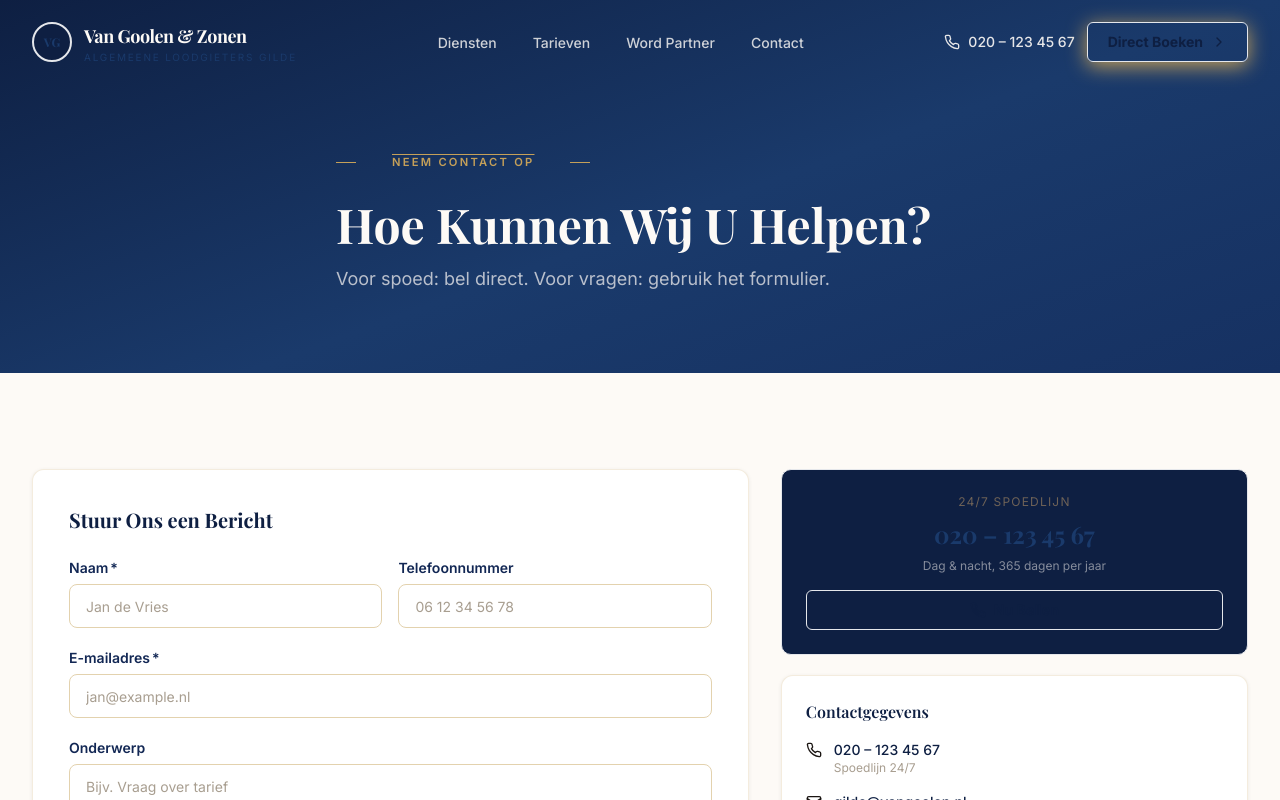
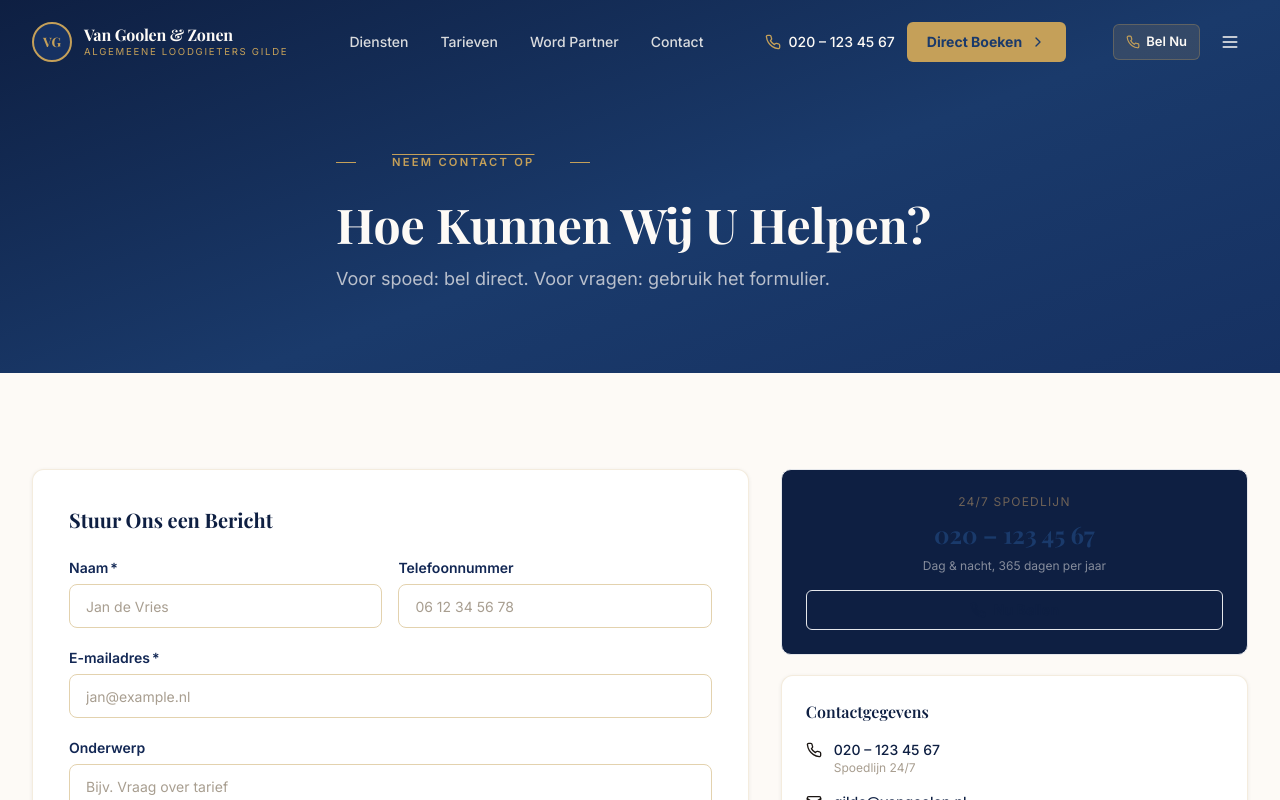
Before and after one commit to mohamedboujjou95-bit/vangoolen-en-zonen, a Next.js app: page /contact in a window 1280 px wide. Shown: the top 800 px of the page. Built offline with nearby package versions, Linux system fonts and the light colour scheme.

Commit message:
fix: navbar gold subtitle, hero button contrast

```diff
--- a/components/layout/navbar.tsx
+++ b/components/layout/navbar.tsx
@@ -1,5 +1,4 @@
 "use client";
-
 import React, { useState, useEffect } from "react";
 import Link from "next/link";
 import { Menu, X, Phone, ChevronRight } from "lucide-react";
@@ -9,13 +8,11 @@ import { NAV_ITEMS, PHONE_NUMBER, PHONE_HREF, EMERGENCY_LABEL } from "@/lib/data
 export function Navbar() {
   const [isOpen, setIsOpen] = useState(false);
   const [scrolled, setScrolled] = useState(false);
-
   useEffect(() => {
     const onScroll = () => setScrolled(window.scrollY > 20);
     window.addEventListener("scroll", onScroll, { passive: true });
     return () => window.removeEventListener("scroll", onScroll);
   }, []);
-
   useEffect(() => {
     document.body.style.overflow = isOpen ? "hidden" : "";
     return () => { document.body.style.overflow = ""; };
@@ -23,83 +20,86 @@ export function Navbar() {
 
   return (
     <>
-      <header className={cn("fixed top-0 left-0 right-0 z-50 transition-all duration-300", scrolled ? "bg-primary-900/98 backdrop-blur-md shadow-blue py-2" : "bg-transparent py-4")}>
+      <header style={{position:"fixed",top:0,left:0,right:0,zIndex:50,transition:"all 0.3s",background:scrolled?"rgba(14,31,66,0.98)":"transparent",backdropFilter:scrolled?"blur(10px)":"none",borderBottom:scrolled?"1px solid rgba(197,160,89,0.15)":"none",padding:scrolled?"0.5rem 0":"1rem 0"}}>
         <div className="container-vg">
-          <nav className="flex items-center justify-between h-[52px]">
-            <Link href="/" className="flex items-center gap-3 group shrink-0" onClick={() => setIsOpen(false)}>
-              <div className="relative w-10 h-10 rounded-full border-2 border-gold-DEFAULT flex items-center justify-center bg-primary-800 group-hover:border-gold-light transition-colors duration-200">
-                <span className="font-display font-bold text-gold-DEFAULT text-xs leading-none">VG</span>
+          <nav style={{display:"flex",alignItems:"center",justifyContent:"space-between",height:"52px"}}>
+            <Link href="/" style={{display:"flex",alignItems:"center",gap:"0.75rem",textDecoration:"none"}} onClick={() => setIsOpen(false)}>
+              <div style={{width:"2.5rem",height:"2.5rem",borderRadius:"50%",border:"2px solid #C5A059",background:"#163162",display:"flex",alignItems:"center",justifyContent:"center",flexShrink:0}}>
+                <span style={{fontFamily:"var(--font-display)",fontWeight:700,color:"#C5A059",fontSize:"0.8125rem"}}>VG</span>
               </div>
-              <div className="leading-none">
-                <span className="block font-display font-bold text-cream text-lg tracking-tight">Van Goolen <span className="text-gold-DEFAULT">&amp;</span> Zonen</span>
-                <span className="block text-[10px] tracking-[0.18em] uppercase text-gold-DEFAULT/80 font-body mt-0.5">Algemeene Loodgieters Gilde</span>
+              <div style={{lineHeight:1}}>
+                <span style={{display:"block",fontFamily:"var(--font-display)",fontWeight:700,color:"#FDFAF6",fontSize:"1rem",letterSpacing:"-0.01em"}}>Van Goolen &amp; Zonen</span>
+                <span style={{display:"block",fontSize:"0.6rem",letterSpacing:"0.18em",textTransform:"uppercase",color:"#C5A059",marginTop:"0.25rem"}}>Algemeene Loodgieters Gilde</span>
               </div>
             </Link>
 
-            <ul className="hidden lg:flex items-center gap-1">
+            <ul style={{display:"flex",alignItems:"center",gap:"0.25rem",listStyle:"none",margin:0,padding:0}} className="hidden lg:flex">
               {NAV_ITEMS.map((item) => (
                 <li key={item.href}>
-                  <Link href={item.href} className="px-4 py-2 rounded text-sm font-medium text-cream/80 hover:text-gold-DEFAULT hover:bg-white/5 transition-all duration-150">{item.label}</Link>
+                  <Link href={item.href} style={{padding:"0.375rem 0.875rem",borderRadius:"0.375rem",fontSize:"0.875rem",fontWeight:500,color:"rgba(253,250,246,0.85)",textDecoration:"none",display:"block",transition:"all 0.15s"}}
+                    onMouseEnter={e=>(e.currentTarget.style.color="#C5A059")}
+                    onMouseLeave={e=>(e.currentTarget.style.color="rgba(253,250,246,0.85)")}>
+                    {item.label}
+                  </Link>
                 </li>
               ))}
             </ul>
 
-            <div className="hidden lg:flex items-center gap-3">
-              <a href={PHONE_HREF} className="flex items-center gap-2 text-cream/90 hover:text-gold-DEFAULT text-sm font-medium transition-colors duration-150">
-                <Phone className="h-4 w-4 text-gold-DEFAULT" />{PHONE_NUMBER}
+            <div style={{display:"flex",alignItems:"center",gap:"0.75rem"}} className="hidden lg:flex">
+              <a href={PHONE_HREF} style={{display:"flex",alignItems:"center",gap:"0.5rem",color:"#FDFAF6",fontSize:"0.875rem",fontWeight:500,textDecoration:"none"}}>
+                <Phone style={{height:"1rem",width:"1rem",color:"#C5A059"}} />{PHONE_NUMBER}
               </a>
-              <Link href="/boeking" className="inline-flex items-center gap-2 h-10 px-5 text-sm font-bold rounded bg-gold-DEFAULT text-primary-800 border border-gold-DEFAULT hover:bg-gold-dark hover:text-white transition-all duration-200 shadow-gold">
-                Direct Boeken<ChevronRight className="h-4 w-4" />
+              <Link href="/boeking" style={{display:"inline-flex",alignItems:"center",gap:"0.5rem",height:"2.5rem",padding:"0 1.25rem",borderRadius:"0.375rem",background:"#C5A059",color:"#1a3a6b",fontWeight:700,fontSize:"0.875rem",textDecoration:"none"}}>
+                Direct Boeken <ChevronRight style={{height:"1rem",width:"1rem"}} />
               </Link>
             </div>
 
-            <div className="flex lg:hidden items-center gap-3">
-              <a href={PHONE_HREF} className="flex items-center gap-1.5 text-cream text-sm font-semibold bg-gold-DEFAULT/15 border border-gold-DEFAULT/30 rounded px-3 py-1.5 hover:bg-gold-DEFAULT/25 transition-colors">
-                <Phone className="h-3.5 w-3.5 text-gold-DEFAULT" />
+            <div style={{display:"flex",alignItems:"center",gap:"0.75rem"}} className="flex lg:hidden">
+              <a href={PHONE_HREF} style={{display:"flex",alignItems:"center",gap:"0.375rem",color:"#FDFAF6",fontSize:"0.8125rem",fontWeight:600,textDecoration:"none",background:"rgba(197,160,89,0.15)",border:"1px solid rgba(197,160,89,0.3)",borderRadius:"0.375rem",padding:"0.375rem 0.75rem"}}>
+                <Phone style={{height:"0.875rem",width:"0.875rem",color:"#C5A059"}} />
                 <span className="hidden sm:inline">Bel Nu</span>
               </a>
-              <button onClick={() => setIsOpen(!isOpen)} className="w-9 h-9 flex items-center justify-center rounded text-cream hover:bg-white/10 transition-colors">
-                {isOpen ? <X className="h-5 w-5" /> : <Menu className="h-5 w-5" />}
+              <button onClick={() => setIsOpen(!isOpen)} style={{width:"2.25rem",height:"2.25rem",display:"flex",alignItems:"center",justifyContent:"center",borderRadius:"0.375rem",background:"transparent",border:"none",color:"#FDFAF6",cursor:"pointer"}}>
+                {isOpen ? <X style={{height:"1.25rem",width:"1.25rem"}} /> : <Menu style={{height:"1.25rem",width:"1.25rem"}} />}
               </button>
             </div>
           </nav>
         </div>
       </header>
 
-      <div className={cn("fixed inset-0 z-40 lg:hidden transition-all duration-300", isOpen ? "pointer-events-auto" : "pointer-events-none")}>
-        <div className={cn("absolute inset-0 bg-primary-900/60 backdrop-blur-sm transition-opacity duration-300", isOpen ? "opacity-100" : "opacity-0")} onClick={() => setIsOpen(false)} />
-        <div className={cn("absolute top-0 right-0 bottom-0 w-80 max-w-[90vw] bg-primary-900 border-l border-gold-DEFAULT/20 flex flex-col transition-transform duration-300 ease-out", isOpen ? "translate-x-0" : "translate-x-full")}>
-          <div className="flex items-center justify-between p-5 border-b border-gold-DEFAULT/15">
+      {isOpen && (
+        <div style={{position:"fixed",inset:0,zIndex:40}} className="lg:hidden">
+          <div style={{position:"absolute",inset:0,background:"rgba(14,31,66,0.6)",backdropFilter:"blur(4px)"}} onClick={() => setIsOpen(false)} />
+          <div style={{position:"absolute",top:0,right:0,bottom:0,width:"320px",maxWidth:"90vw",background:"#0e1f42",borderLeft:"1px solid rgba(197,160,89,0.2)",display:"flex",flexDirection:"column"}}>
+            <div style={{display:"flex",alignItems:"center",justifyContent:"space-between",padding:"1.25rem",borderBottom:"1px solid rgba(197,160,89,0.15)"}}>
               <div>
-              <p className="font-display font-bold text-cream">Van Goolen &amp; Zonen</p>
-              <p className="text-xs text-gold-DEFAULT/80 tracking-widest uppercase mt-0.5">Loodgieters Gilde</p>
+                <p style={{fontFamily:"var(--font-display)",fontWeight:700,color:"#FDFAF6",fontSize:"1rem"}}>Van Goolen &amp; Zonen</p>
+                <p style={{fontSize:"0.6rem",letterSpacing:"0.16em",textTransform:"uppercase",color:"#C5A059",marginTop:"0.25rem"}}>Algemeene Loodgieters Gilde</p>
               </div>
-            <button onClick={() => setIsOpen(false)} className="w-8 h-8 flex items-center justify-center rounded text-cream/60 hover:text-cream hover:bg-white/10 transition-colors">
-              <X className="h-4 w-4" />
+              <button onClick={() => setIsOpen(false)} style={{width:"2rem",height:"2rem",display:"flex",alignItems:"center",justifyContent:"center",background:"transparent",border:"none",color:"rgba(253,250,246,0.6)",cursor:"pointer"}}>
+                <X style={{height:"1rem",width:"1rem"}} />
               </button>
             </div>
-          <nav className="flex-1 overflow-y-auto p-5">
-            <ul className="flex flex-col gap-1">
+            <nav style={{flex:1,padding:"1.25rem",overflowY:"auto"}}>
               {NAV_ITEMS.map((item) => (
-                <li key={item.href}>
-                  <Link href={item.href} onClick={() => setIsOpen(false)} className="flex items-center justify-between px-4 py-3 rounded text-cream/80 hover:text-gold-DEFAULT hover:bg-white/5 text-sm font-medium transition-all duration-150">
-                    {item.label}<ChevronRight className="h-4 w-4 opacity-40" />
+                <Link key={item.href} href={item.href} onClick={() => setIsOpen(false)}
+                  style={{display:"flex",alignItems:"center",justifyContent:"space-between",padding:"0.75rem 1rem",borderRadius:"0.375rem",color:"rgba(253,250,246,0.8)",textDecoration:"none",fontSize:"0.875rem",fontWeight:500,marginBottom:"0.25rem"}}>
+                  {item.label} <ChevronRight style={{height:"1rem",width:"1rem",opacity:0.4}} />
                 </Link>
-                </li>
               ))}
-            </ul>
             </nav>
-          <div className="p-5 border-t border-gold-DEFAULT/15 flex flex-col gap-3">
-            <Link href="/boeking" onClick={() => setIsOpen(false)} className="w-full inline-flex items-center justify-center gap-2 h-12 px-7 text-base font-bold rounded bg-gold-DEFAULT text-primary-800 border border-gold-DEFAULT hover:bg-gold-dark hover:text-white transition-all duration-200">
+            <div style={{padding:"1.25rem",borderTop:"1px solid rgba(197,160,89,0.15)",display:"flex",flexDirection:"column",gap:"0.75rem"}}>
+              <Link href="/boeking" onClick={() => setIsOpen(false)} style={{width:"100%",display:"inline-flex",alignItems:"center",justifyContent:"center",height:"3rem",borderRadius:"0.375rem",background:"#C5A059",color:"#1a3a6b",fontWeight:700,textDecoration:"none",fontSize:"1rem"}}>
                 Direct Boeken
               </Link>
-            <a href={PHONE_HREF} className="w-full inline-flex items-center justify-center gap-2 h-12 px-7 text-base font-semibold rounded bg-transparent text-gold-DEFAULT border-2 border-gold-DEFAULT hover:bg-gold-DEFAULT hover:text-primary-800 transition-all duration-200">
-              <Phone className="h-4 w-4" />{PHONE_NUMBER}
+              <a href={PHONE_HREF} style={{width:"100%",display:"inline-flex",alignItems:"center",justifyContent:"center",gap:"0.5rem",height:"3rem",borderRadius:"0.375rem",background:"transparent",color:"#FDFAF6",fontWeight:600,textDecoration:"none",fontSize:"1rem",border:"2px solid rgba(255,255,255,0.3)"}}>
+                <Phone style={{height:"1rem",width:"1rem"}} />{PHONE_NUMBER}
               </a>
-            <p className="text-center text-xs text-gold-DEFAULT/60 tracking-widest uppercase mt-1">{EMERGENCY_LABEL} · 365 Dagen Per Jaar</p>
+              <p style={{textAlign:"center",fontSize:"0.65rem",color:"rgba(197,160,89,0.6)",letterSpacing:"0.15em",textTransform:"uppercase"}}>{EMERGENCY_LABEL} · 365 Dagen Per Jaar</p>
             </div>
           </div>
         </div>
+      )}
     </>
   );
 }
```
Lines whose indentation alone changed are shown as unchanged.
